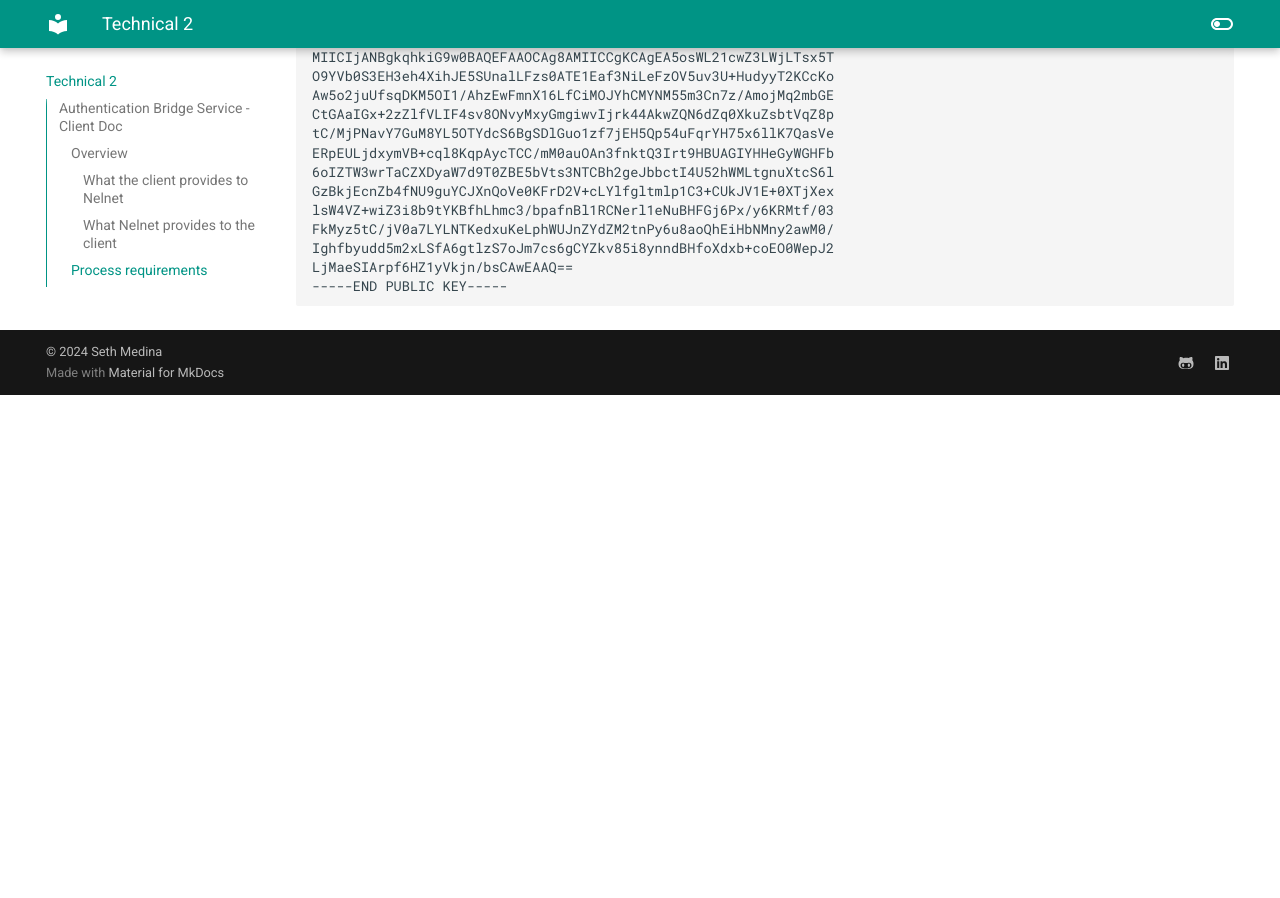
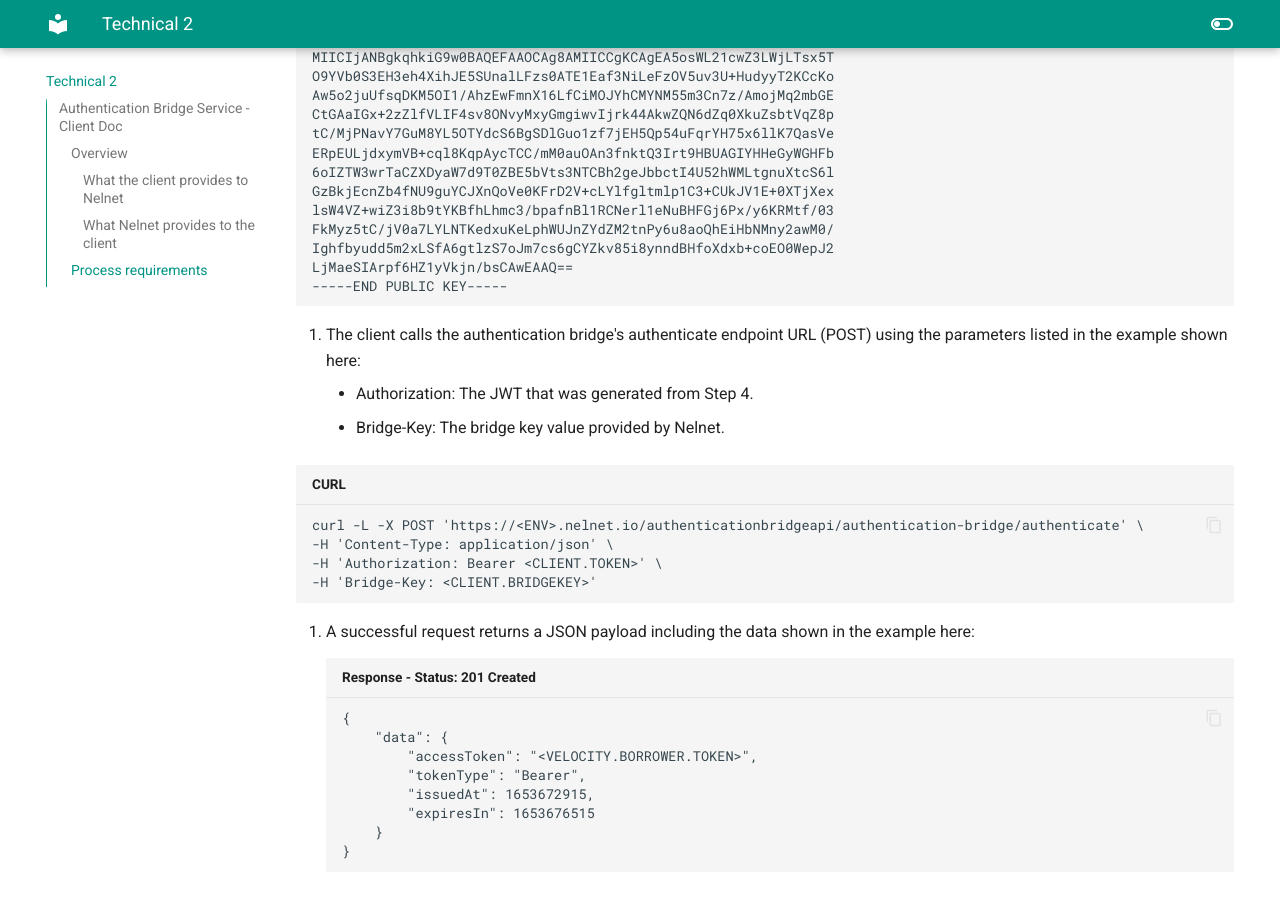
Before and after one commit to medinast21/medina-portfolio, an MkDocs documentation site: the page built from docs/Technical2.md, in a window 1280 px wide and 900 px high, scrolled down 1210 px. Built offline with MkDocs 1.6.1 and Material for MkDocs 9.7.7, drawn with Linux system fonts in a browser that asks for light colours; before the commit the page ends 1605 px from its top, so only the background shows below that.

Commit message:
Update Technical2.md

````diff
--- a/docs/Technical2.md
+++ b/docs/Technical2.md
@@ -49,3 +49,26 @@ Ighfbyudd5m2xLSfA6gtlzS7oJm7cs6gCYZkv85i8ynndBHfoXdxb+coEO0WepJ2
 LjMaeSIArpf6HZ1yVkjn/bsCAwEAAQ==
 -----END PUBLIC KEY-----
 ```
+
+5. The client calls the authentication bridge's authenticate endpoint URL (POST) using the parameters listed in the example shown here:
+    * Authorization: The JWT that was generated from Step 4.
+    * Bridge-Key: The bridge key value provided by Nelnet.
+
+``` title="CURL"
+curl -L -X POST 'https://<ENV>.nelnet.io/authenticationbridgeapi/authentication-bridge/authenticate' \
+-H 'Content-Type: application/json' \
+-H 'Authorization: Bearer <CLIENT.TOKEN>' \
+-H 'Bridge-Key: <CLIENT.BRIDGEKEY>'
+```
+
+6. A successful request returns a JSON payload including the data shown in the example here:
+``` title="Response - Status: 201 Created"
+{
+    "data": {
+        "accessToken": "<VELOCITY.BORROWER.TOKEN>",
+        "tokenType": "Bearer",
+        "issuedAt": 1653672915,
+        "expiresIn": 1653676515
+    }
+}
+```
````
